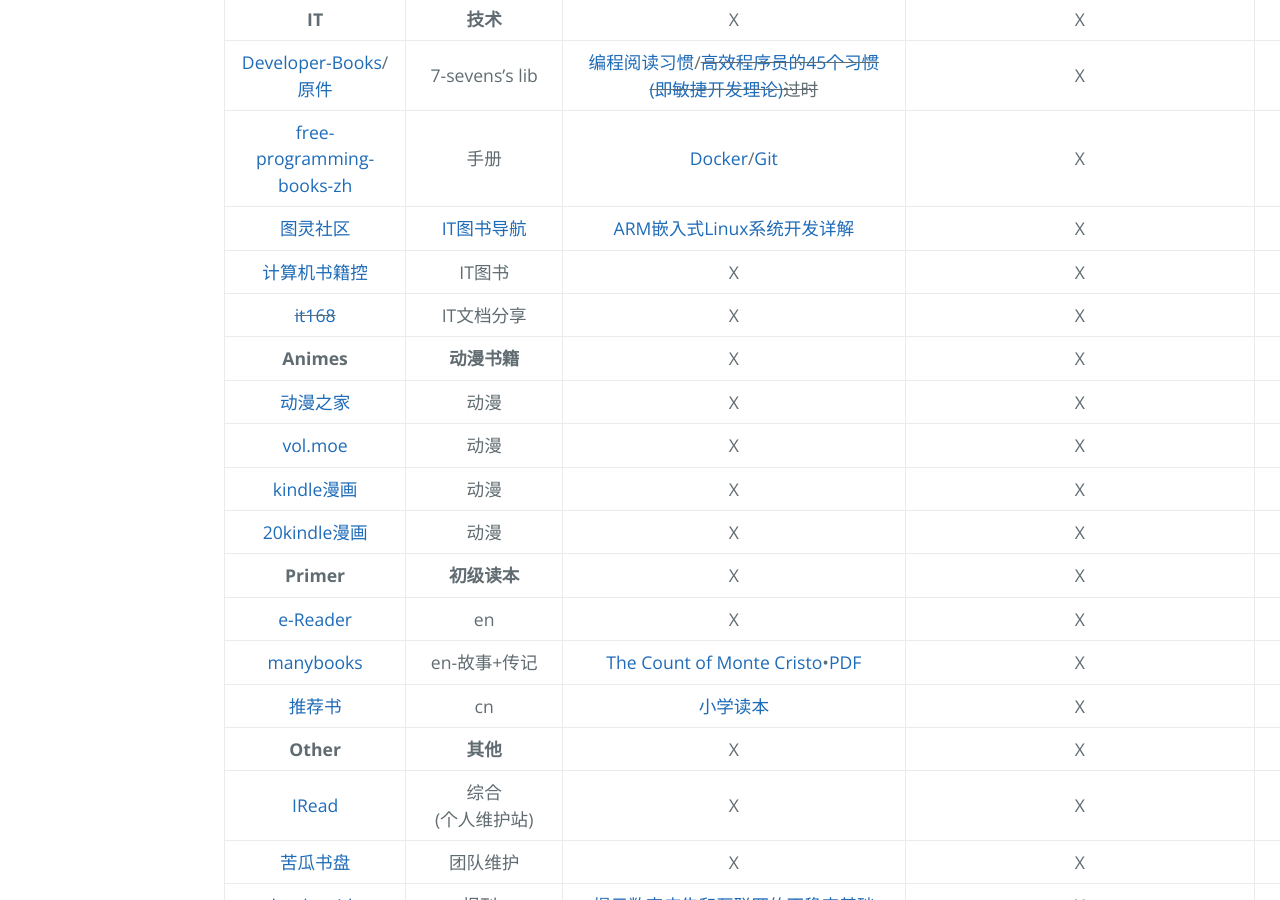
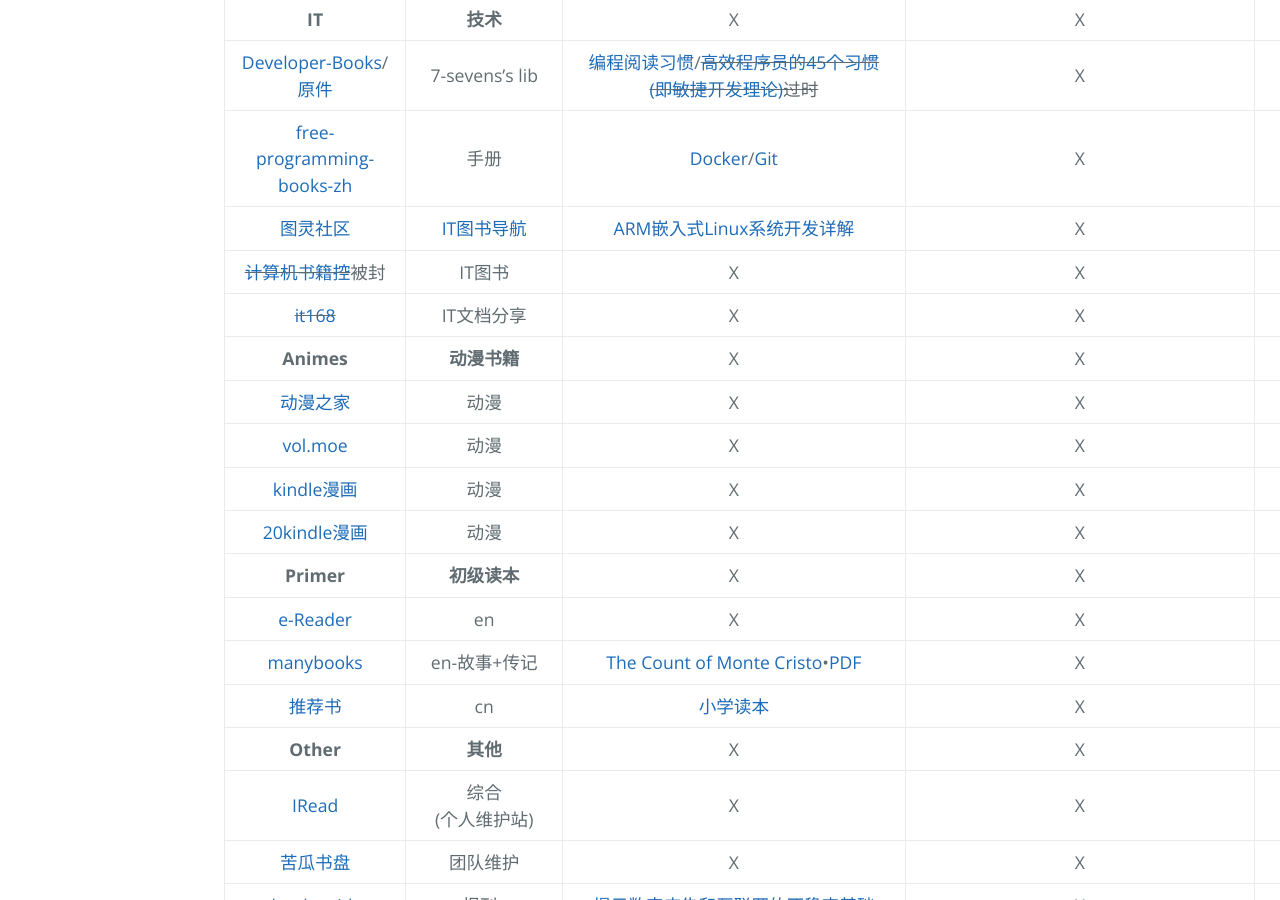
Before and after one commit to AmbroseRen/test, a Jekyll site: the page built from Library/BookSearch.md, in a window 1280 px wide and 900 px high, scrolled down 2467 px. Built offline with Jekyll 4.4.1, drawn with Linux system fonts in a browser that asks for light colours; our own code applies the rules of GitHub Pages for plain Markdown files; the repository's description, which GitHub fills in, is left out.

Commit message:
Update BookSearch.md

```diff
--- a/Library/BookSearch.md
+++ b/Library/BookSearch.md
@@ -60,7 +60,7 @@
 | [Developer-Books](https://www.developer1024.com/resource/69.html)/[原件](https://github.com/7-sevens/Developer-Books) | 7-sevens's lib | [编程阅读习惯](https://github.com/7-sevens/Developer-Books/tree/master/Other)/~~[高效程序员的45个习惯(即敏捷开发理论)](https://github.com/7-sevens/Developer-Books/blob/master/Other/%E9%AB%98%E6%95%88%E7%A8%8B%E5%BA%8F%E5%91%98%E7%9A%8445%E4%B8%AA%E4%B9%A0%E6%83%AF.pdf)过时~~ | X | X |
 | [free-programming-books-zh](https://github.com/EbookFoundation/free-programming-books/blob/master/books/free-programming-books-zh.md) | 手册 | [Docker](https://github.com/EbookFoundation/free-programming-books/blob/master/books/free-programming-books-zh.md#user-content-%E6%93%8D%E4%BD%9C%E7%B3%BB%E7%BB%9F)/[Git](https://github.com/EbookFoundation/free-programming-books/blob/master/books/free-programming-books-zh.md#user-content-%E7%89%88%E6%9C%AC%E6%8E%A7%E5%88%B6) | X | X |
 | [图灵社区](https://www.ituring.com.cn/book?tab=free) | [IT图书导航](https://github.com/sindresorhus/awesome) | [ARM嵌入式Linux系统开发详解](https://www.ituring.com.cn/book/1518) | X | X |
-| [计算机书籍控](http://bestcbooks.com/categories/java/) | IT图书 | X | X | X |
+| ~~[计算机书籍控](http://bestcbooks.com/categories/java/)~~被封 | IT图书 | X | X | X |
 | ~~[it168](http://wenku.it168.com/)~~ | IT文档分享 | X | X | X |
 | __Animes__ | __动漫书籍__ | X | X | X |
 | [动漫之家](http://manhua.dmzj.com/) | 动漫 | X | X | X |
```
